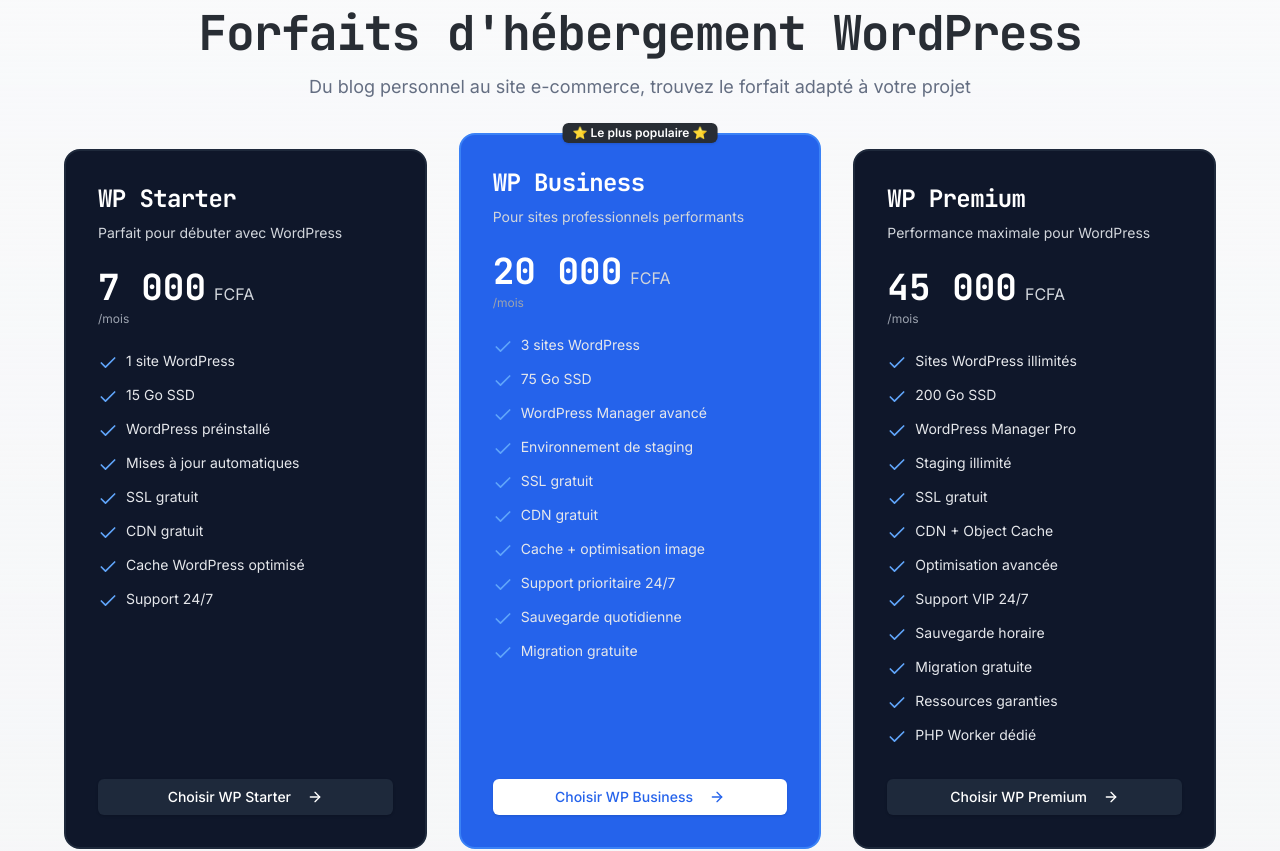
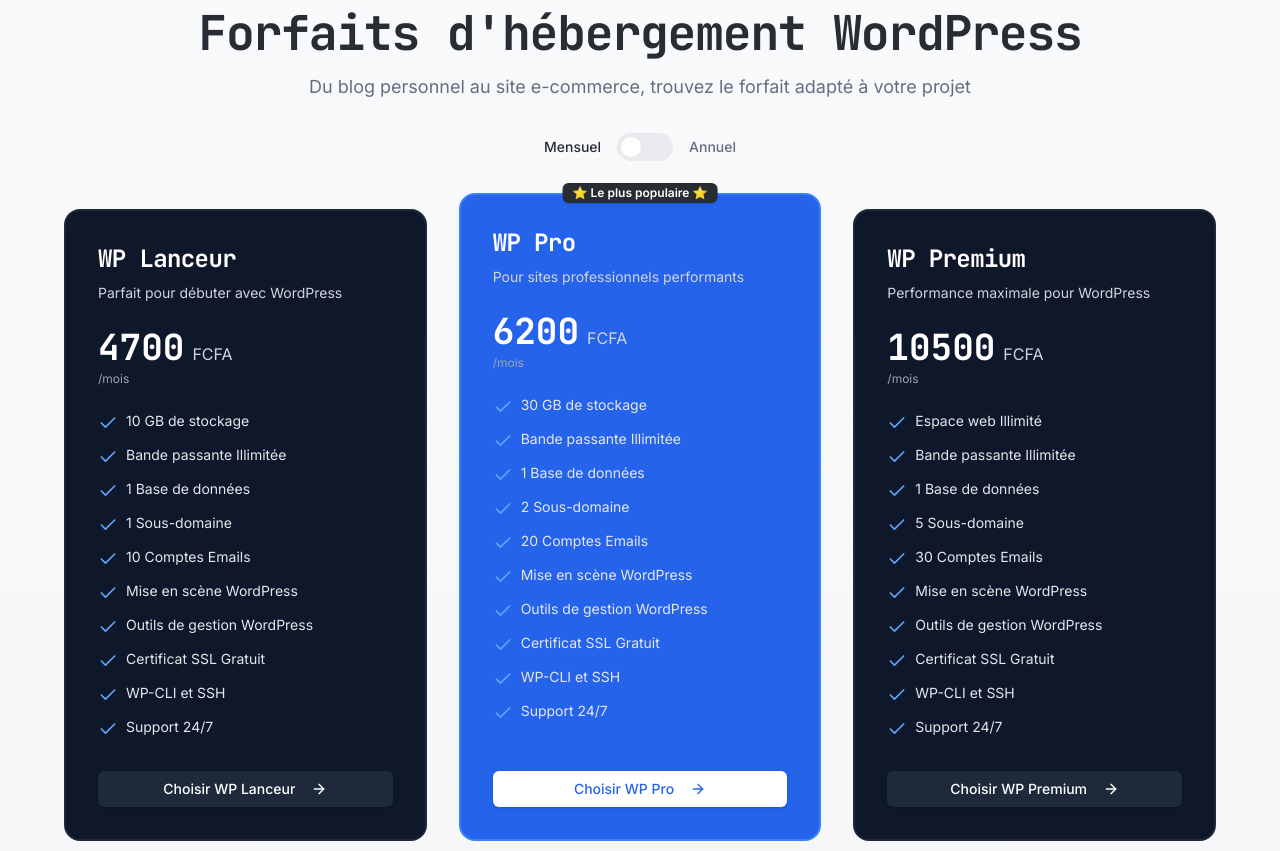
Before and after one commit to brice214/sg-6b163f7e-d25b-45da-95b7-a0681ea5011c-1791216779, a Next.js app: page /hebergement-wordpress in a window 1280 px wide. Shown: the part 1860-2711 px from the top of the page. Built offline with nearby package versions, Linux system fonts and the light colour scheme.

Commit message:
feat(pricing): add toggle and update wordpress plans

```diff
--- a/src/pages/hebergement-wordpress.tsx
+++ b/src/pages/hebergement-wordpress.tsx
@@ -10,61 +10,64 @@
 
 const forfaits: PricingPlan[] = [
   {
-    name: "WP Starter",
+    name: "WP Lanceur",
     description: "Parfait pour débuter avec WordPress",
-    price: "7 000",
-    period: "/mois",
-    url: "https://spiderhoster.com/portail/index.php?rp=/store/hebergement-wordpress",
+    priceMonthly: "4700",
+    priceAnnually: "56400",
+    urlMonthly: "https://spiderhoster.com/portail/index.php?rp=/store/hebergement-wordpress/wordpress-lanceur&billingcycle=monthly",
+    urlAnnually: "https://spiderhoster.com/portail/index.php?rp=/store/hebergement-wordpress/wordpress-lanceur&billingcycle=annually",
     features: [
-      "1 site WordPress",
-      "15 Go SSD",
-      "WordPress préinstallé",
-      "Mises à jour automatiques",
-      "SSL gratuit",
-      "CDN gratuit",
-      "Cache WordPress optimisé",
+      "10 GB de stockage",
+      "Bande passante Illimitée",
+      "1 Base de données",
+      "1 Sous-domaine",
+      "10 Comptes Emails",
+      "Mise en scène WordPress",
+      "Outils de gestion WordPress",
+      "Certificat SSL Gratuit",
+      "WP-CLI et SSH",
       "Support 24/7",
     ],
   },
   {
-    name: "WP Business",
+    name: "WP Pro",
     description: "Pour sites professionnels performants",
-    price: "20 000",
-    period: "/mois",
-    url: "https://spiderhoster.com/portail/index.php?rp=/store/hebergement-wordpress",
+    priceMonthly: "6200",
+    priceAnnually: "74400",
+    urlMonthly: "https://spiderhoster.com/portail/index.php?rp=/store/hebergement-wordpress/wordpress-pro&billingcycle=monthly",
+    urlAnnually: "https://spiderhoster.com/portail/index.php?rp=/store/hebergement-wordpress/wordpress-pro&billingcycle=annually",
     features: [
-      "3 sites WordPress",
-      "75 Go SSD",
-      "WordPress Manager avancé",
-      "Environnement de staging",
-      "SSL gratuit",
-      "CDN gratuit",
-      "Cache + optimisation image",
-      "Support prioritaire 24/7",
-      "Sauvegarde quotidienne",
-      "Migration gratuite",
+      "30 GB de stockage",
+      "Bande passante Illimitée",
+      "1 Base de données",
+      "2 Sous-domaine",
+      "20 Comptes Emails",
+      "Mise en scène WordPress",
+      "Outils de gestion WordPress",
+      "Certificat SSL Gratuit",
+      "WP-CLI et SSH",
+      "Support 24/7",
     ],
     popular: true,
   },
   {
     name: "WP Premium",
     description: "Performance maximale pour WordPress",
-    price: "45 000",
-    period: "/mois",
-    url: "https://spiderhoster.com/portail/index.php?rp=/store/hebergement-wordpress",
+    priceMonthly: "10500",
+    priceAnnually: "126000",
+    urlMonthly: "https://spiderhoster.com/portail/index.php?rp=/store/hebergement-wordpress/wordpress-premium&billingcycle=monthly",
+    urlAnnually: "https://spiderhoster.com/portail/index.php?rp=/store/hebergement-wordpress/wordpress-premium&billingcycle=annually",
     features: [
-      "Sites WordPress illimités",
-      "200 Go SSD",
-      "WordPress Manager Pro",
-      "Staging illimité",
-      "SSL gratuit",
-      "CDN + Object Cache",
-      "Optimisation avancée",
-      "Support VIP 24/7",
-      "Sauvegarde horaire",
-      "Migration gratuite",
-      "Ressources garanties",
-      "PHP Worker dédié",
+      "Espace web Illimité",
+      "Bande passante Illimitée",
+      "1 Base de données",
+      "5 Sous-domaine",
+      "30 Comptes Emails",
+      "Mise en scène WordPress",
+      "Outils de gestion WordPress",
+      "Certificat SSL Gratuit",
+      "WP-CLI et SSH",
+      "Support 24/7",
     ],
   },
 ];
@@ -179,6 +182,7 @@
           title="Forfaits d'hébergement WordPress"
           subtitle="Du blog personnel au site e-commerce, trouvez le forfait adapté à votre projet"
           plans={forfaits}
+          billingToggle
           footnote="💳 Paiements acceptés : Airtel Money, Moov Money, Carte bancaire, Virement, Chèque, Espèces"
         />
         <PageFAQ
```
